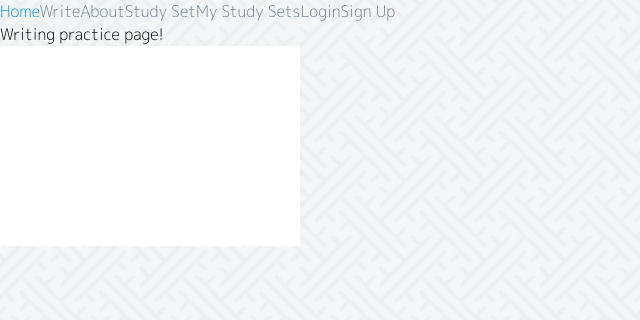
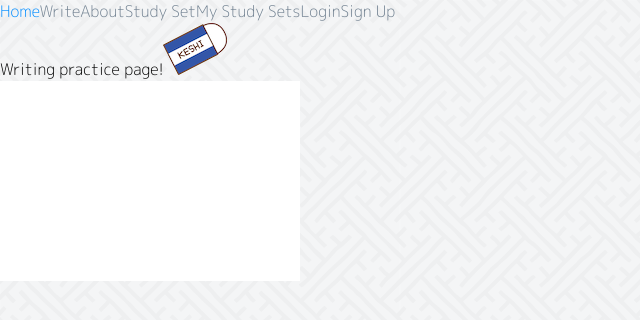
Before and after one commit to HatAndBread/i_can_kanji_client, a React (Create React App) app: page /write in a window 1280 px wide. Shown: the top 320 px of the page, without its empty margins (0-640 px from the left). Built offline with nearby package versions, Linux system fonts and the light colour scheme.

Commit message:
addded keshi gomu

```diff
--- a/src/Pages/Write/Write.tsx
+++ b/src/Pages/Write/Write.tsx
@@ -1,10 +1,14 @@
 import { useEffect, useRef } from 'react';
+import keshiPath from '../../Assets/keshi.png';
 import P5 from 'p5';
+import Image from '../../Components/Image';
+
+let erase = 0;
 
 const Write = (): JSX.Element => {
   const canvasRef = useRef<HTMLDivElement>(null);
   useEffect(() => {
-    const sketch = (p) => {
+    const sketch = (p: P5) => {
       let lastX = null;
       let lastY = null;
       console.log(p);
@@ -13,6 +17,10 @@ const Write = (): JSX.Element => {
         p.background('white');
       };
       p.draw = () => {
+        if (erase) {
+          erase = 0;
+          p.background('white');
+        }
         if (p.mouseIsPressed) {
           if (lastX && lastY) {
             p.line(lastX, lastY, p.mouseX, p.mouseY);
@@ -31,10 +39,23 @@ const Write = (): JSX.Element => {
       };
     };
     new P5(sketch, canvasRef.current);
+    const curr = canvasRef?.current;
+    return () => {
+      if (curr) curr.remove();
+    };
   }, []);
   return (
     <div>
       Writing practice page!
+      <Image
+        src={keshiPath}
+        alt="clear"
+        className="keshi"
+        isButton={true}
+        onClick={() => {
+          erase = 1;
+        }}
+      />
       <div ref={canvasRef}></div>
     </div>
   );
```
Also changed, not shown: src/Assets/keshi.png (added).
